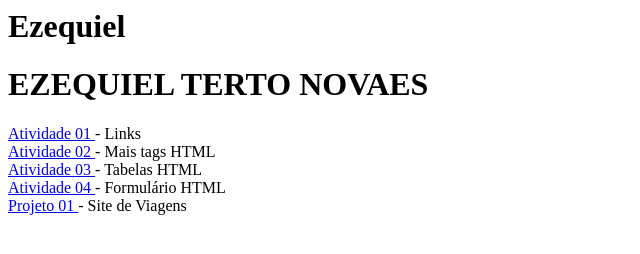
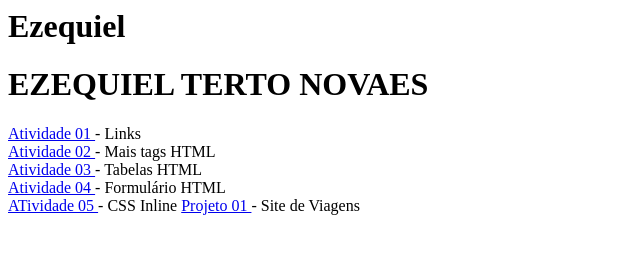
Before and after one commit to xbeastgameplay/ifintroweb, a plain HTML site: page index.html in a window 1280 px wide. Shown: the whole page, without its empty margins (0-640 px from the left). Drawn offline with Linux system fonts and the light colour scheme.

Commit message:
Update index.html

```diff
--- a/index.html
+++ b/index.html
@@ -10,6 +10,7 @@
     <a href="02">Atividade 02 </a> - Mais tags HTML <br>
     <a href="03">Atividade 03 </a> - Tabelas HTML <br>
     <a href="04">Atividade 04 </a> - Formulário HTML <br>
+    <a href="05">ATividade 05 </a> - CSS Inline
     <a href="projeto01">Projeto 01 </a> - Site de Viagens <br>
 </body>
 </html>
```
